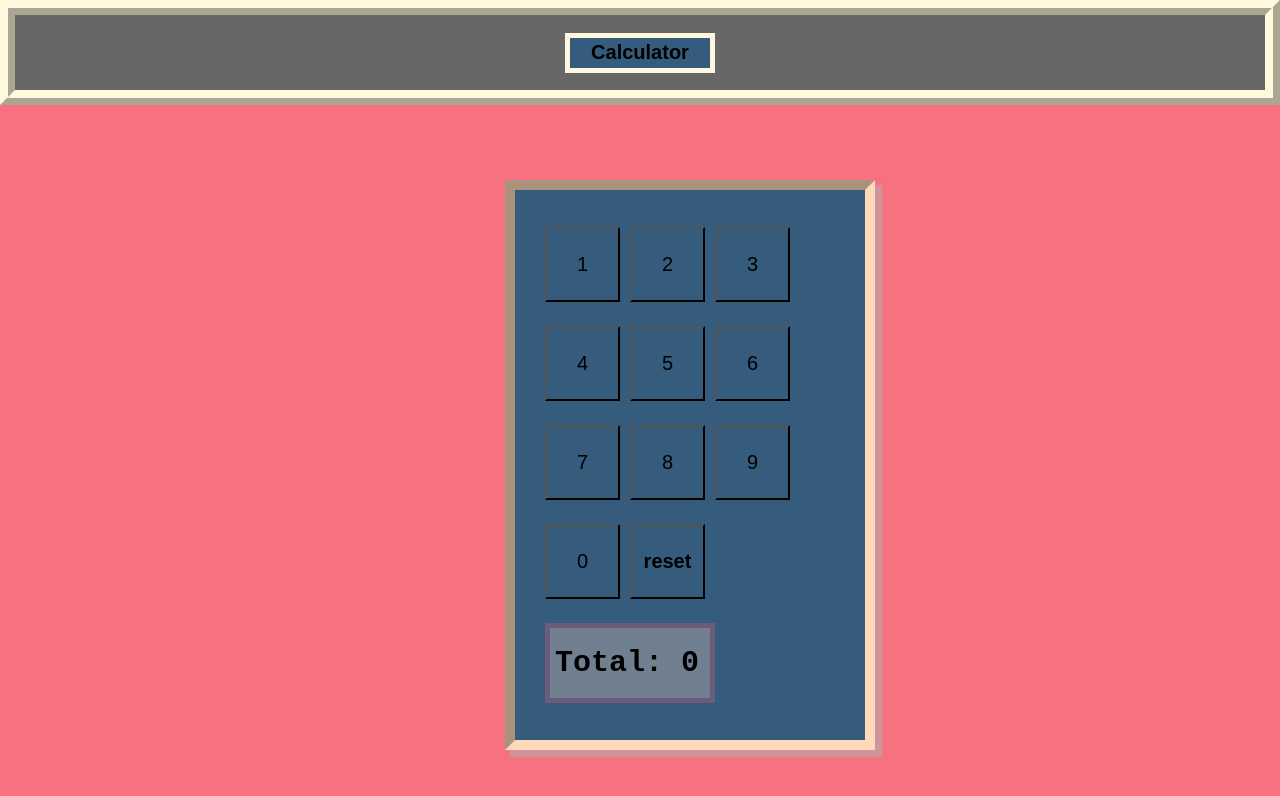
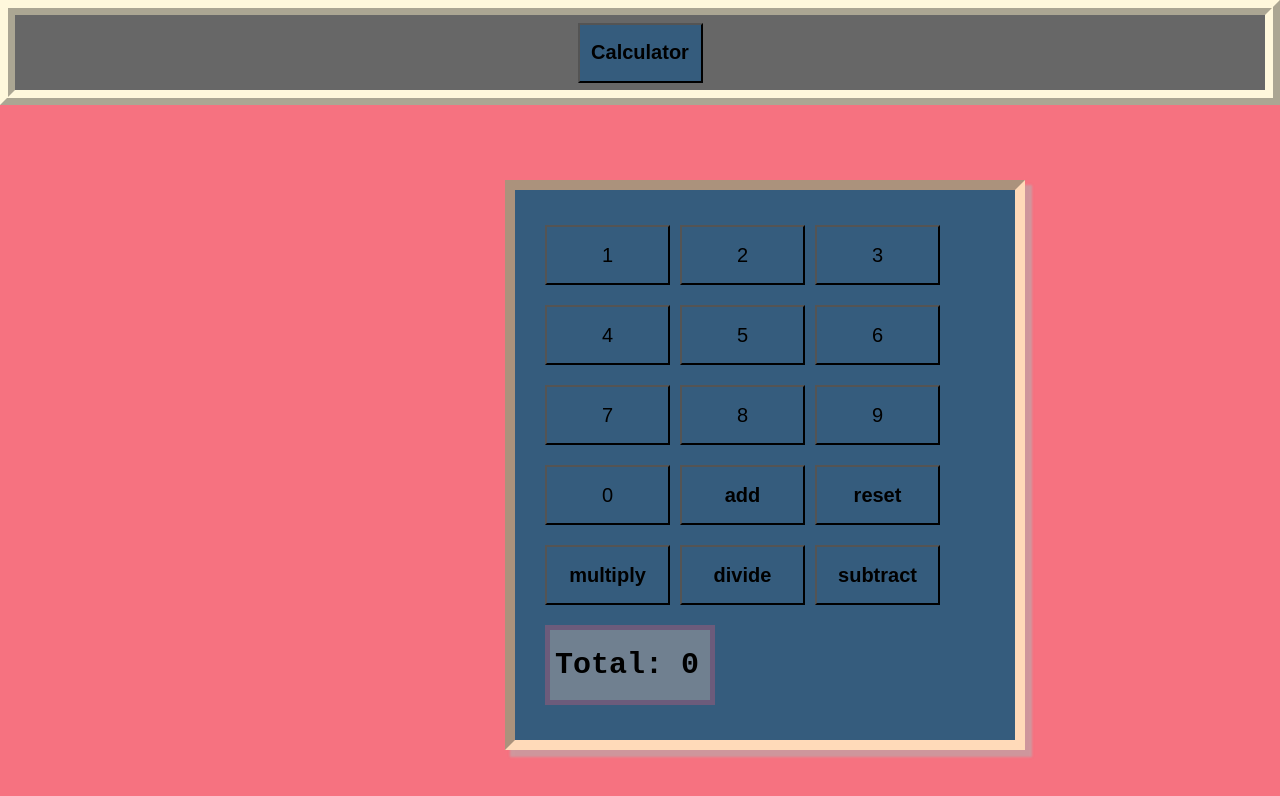
Before and after one commit to Mateo-Rey/first-react-app, a React (Create React App) app: page / in a window 1280 px wide. Shown: the top 796 px of the page. Built offline with nearby package versions, Linux system fonts and the light colour scheme.

Commit message:
added 4 functions

```diff
--- a/src/App.css
+++ b/src/App.css
@@ -16,7 +16,7 @@ body {
 div.calc {
   font-family:'Courier New', Courier, monospace;
   display: flex;
-  width: 300px;
+  width: 450px;
   height: 500px;
   background:var(--fifth-color);
   position: absolute;
@@ -33,11 +33,11 @@ div.calc {
 }
 
  button {
-  width: 75px;
-  height: 75px;
+  width: 125px;
+  height: 60px;
   background:#355c7d;
   font-size: 20px;
-  padding: 0px;
+  padding: 5px;
   justify-content: center;
   margin: 5px;
 }
@@ -64,46 +64,3 @@ header.hero {
   border: solid 15px cornsilk;
   border-style:ridge;
 }
-
-button.calc-block {
- width:150px;
- height:40px;
- padding: 10px;
- background-color: #355c7d;
- display: flex;
- align-items: center;
- justify-content: space-around;
- color: black;
- border: 5px solid cornsilk;
-}
-
-button.clock {
-  width:150px;
- height:40px;
- padding: 10px;
- background-color: #355c7d;
- display: flex;
- align-items: center;
- justify-content: space-around;
- color: black;
- border: 5px solid cornsilk;
-}
-
-#US-E {
-display: inherit;
-font-family: inherit;
-align-content: space-between;
-background-color: green;
-width: 500px;
-height: 40px;
-flex-direction: row;
-}
-
-.timezone-form {
-  height: 30px;
-  width:30
-}
-
-p {
-  margin: 20px;
-}
--- a/src/App.js
+++ b/src/App.js
@@ -1,50 +1,71 @@
-import logo from "./logo.svg";
 import "./App.css";
 import { useState } from "react";
-import React from 'react';
-const options = [
-  {
-    label: "PST",
-    value: "PST",
-  },
-  {
-    label: "GMT",
-    value: "GMT",
-  },
-  {
-    label: "EST",
-    value: "EST",
-  },
-];
+import React from "react";
 
 function App() {
   const [total, setTotal] = useState(0);
-  const [date, getDate] = useState(0);
   let digits = [1, 2, 3, 4, 5, 6, 7, 8, 9, 0];
+  let numarr = []
   return (
     <>
-      <body>
+
         <header className="hero">
-          <button className="calc-block" onClick={() => {
-            console.log('calculator')
-          }}><b>Calculator</b></button>
+          <button
+            className="calc-block"
+            onClick={() => {
+              console.log("calculator");
+            }}>
+            <b>Calculator</b>
+          </button>
         </header>
+
+
+
+
+        <body>
         <div className="calc">
           {digits.map((digit) => {
             return (
-              <button
-                onClick={() => {
-                  setTotal(total + digit);
-                }}
-                key={digit}
-              >
+              <button onClick={() => {
+                numarr.push(digit)
+              }} key={digit}>
                 {digit}
               </button>
             );
           })}
-          <button onClick={() => setTotal(0)}>
-            <b>reset</b>
+          <button onClick={() => {
+            let sum = 0
+            for (let i = 0; i < numarr.length; i++) {
+              sum += numarr[i]
+            }
+            setTotal(total + sum)
+          }}>
+            <b>add</b>
           </button>
+          <button onClick={() => {
+            setTotal(0)
+          }}><b>reset</b></button>
+          <button onClick={() => {
+            let sum = 0
+            for (let i = 0; i <numarr.length; i++) {
+              sum += numarr[i]
+            }
+            setTotal(total * sum)
+          }}><b>multiply</b></button>
+          <button onClick={() => {
+            let sum = 0
+            for (let i = 0; i <numarr.length; i++) {
+              sum += numarr[i]
+            }
+            setTotal(total / sum)
+          }}><b>divide</b></button>
+          <button onClick={() => {
+            let sum = 0
+            for (let i = 0; i <numarr.length; i++) {
+              sum += numarr[i]
+            }
+            setTotal(total - sum)
+          }}><b>subtract</b></button>
           <div className="total">
             <b>Total: {total}</b>
           </div>
```
